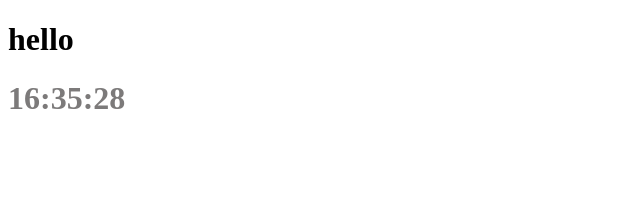
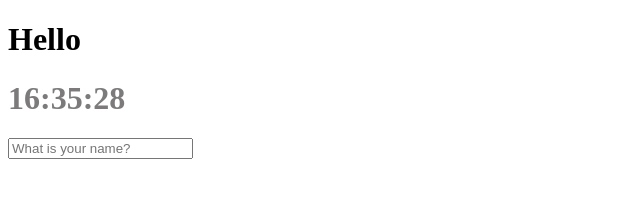
Before and after one commit to kangsm0903/vanillaJS, a plain HTML site: page index.html in a window 1280 px wide. Shown: the whole page, without its empty margins (0-640 px from the left). Drawn offline with Linux system fonts and the light colour scheme.

Commit message:
add form function

```diff
--- a/index.html
+++ b/index.html
@@ -8,11 +8,16 @@
     <title>Main</title>
 </head>
 <body>
-    <h1 class="main">hello</h1>
+    <h1 class="main">Hello</h1>
     <div class="js-clockContainer">
         <h1 class="js-clock">00:00:00</h1>
     </div>
+    <form action="" class="js-form">
+        <input type="text" placeholder="What is your name?" class="js-input">
+    </form>
+    <span class="js-name"></span>
     <script src="clock.js"></script>
     <script src="colorful.js"></script>
+    <script src="form.js"></script>
 </body>
 </html>
```
